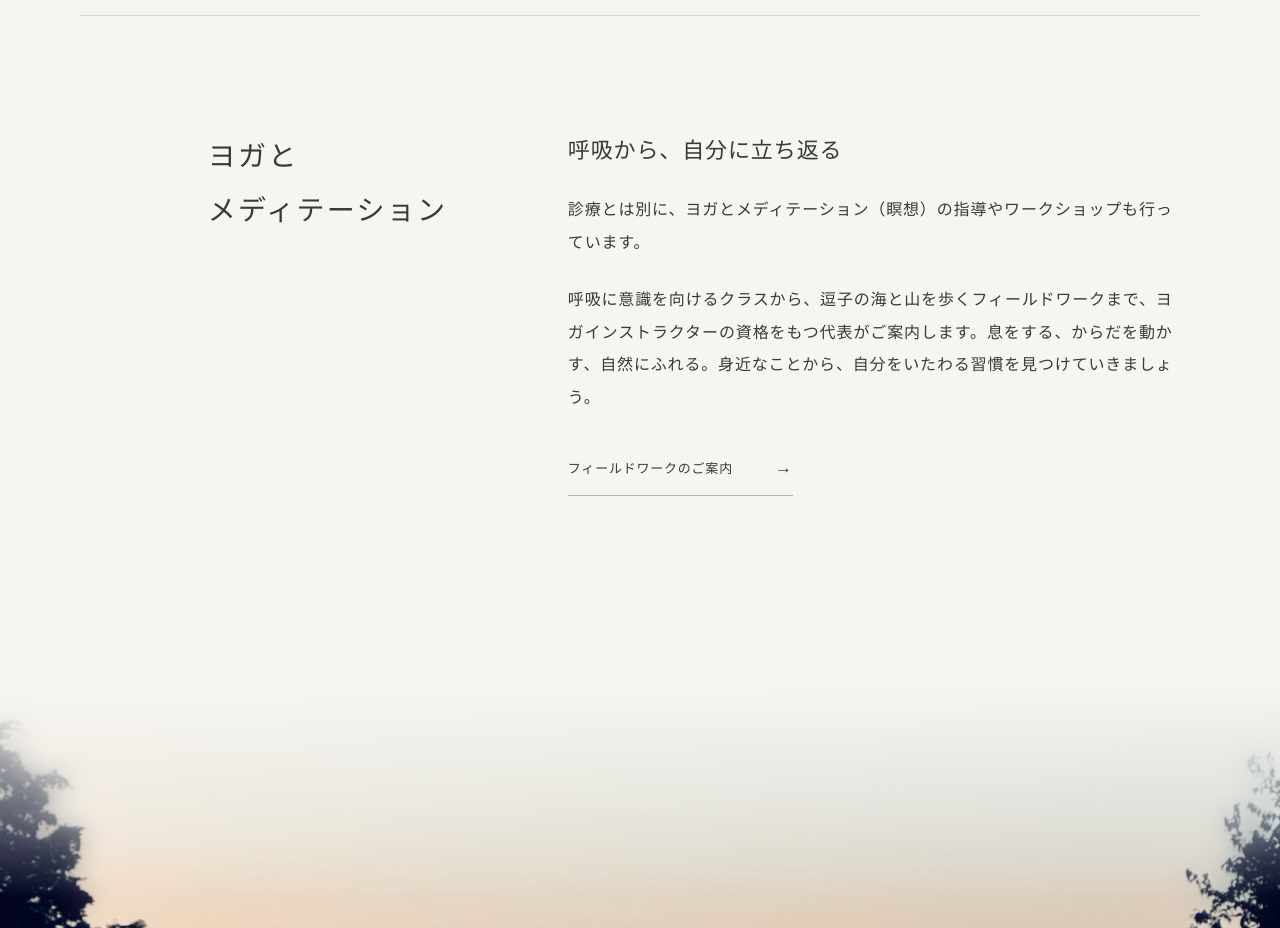
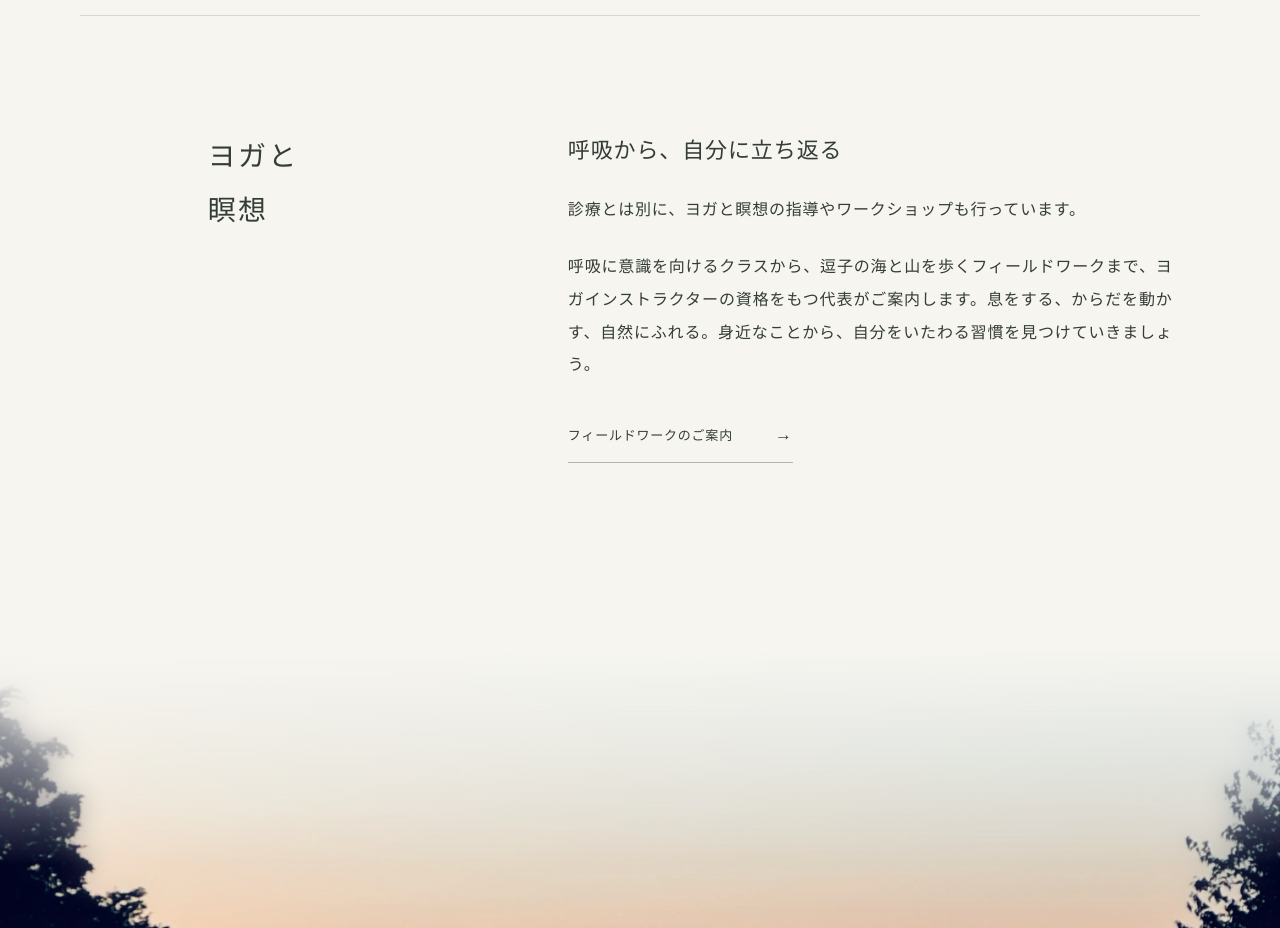
Before and after one commit to kaoruhirose/hirose-clinic-website, a Next.js app: page /about in a window 1280 px wide. Shown: the part 2500-3428 px from the top of the page. Built offline with nearby package versions, Linux system fonts and the light colour scheme.

Commit message:
メディテーションの表記を瞑想に統一

```diff
--- a/src/app/about/page.tsx
+++ b/src/app/about/page.tsx
@@ -53,10 +53,10 @@ export default function About() {
           </p>
         </EditorialSection>
 
-        <EditorialSection id="yoga" title={<>ヨガと<br />メディテーション</>}>
+        <EditorialSection id="yoga" title={<>ヨガと<br />瞑想</>}>
           <h3>呼吸から、自分に立ち返る</h3>
           <p>
-            診療とは別に、ヨガとメディテーション（瞑想）の指導やワークショップも行っています。
+            診療とは別に、ヨガと瞑想の指導やワークショップも行っています。
           </p>
           <p>
             呼吸に意識を向けるクラスから、逗子の海と山を歩くフィールドワークまで、ヨガインストラクターの資格をもつ代表がご案内します。息をする、からだを動かす、自然にふれる。身近なことから、自分をいたわる習慣を見つけていきましょう。
--- a/src/app/preview/page.tsx
+++ b/src/app/preview/page.tsx
@@ -55,7 +55,7 @@ const pillars = [
     en: "Lifestyle",
     title: "暮らしそのものを、\n処方する",
     body:
-      "海と山の恵みを、健やかさの糧に。ヨガとメディテーション、食事と睡眠の整え方まで。薬に頼りきらず、自分の力で「めぐり」を取り戻す道のりに伴走します。",
+      "海と山の恵みを、健やかさの糧に。ヨガと瞑想、食事と睡眠の整え方まで。薬に頼りきらず、自分の力で「めぐり」を取り戻す道のりに伴走します。",
     Art: ZushiSceneArt,
   },
 ];
--- a/src/app/services/page.tsx
+++ b/src/app/services/page.tsx
@@ -41,7 +41,7 @@ export default function Services() {
             薬との付き合い方を見直したい、ストレスをため込まずに過ごしたい、自然を暮らしに取り入れたい。そうしたご希望を伺いながら、毎日の習慣を一緒に見直していく相談です。
           </p>
           <p>
-            食事や睡眠を振り返り、メディテーション（瞑想）やヨガなど、ご自宅でも続けられる方法をご案内します。ご自身にも環境にもやさしい暮らし方を、ご自分のペースで探していきましょう。
+            食事や睡眠を振り返り、瞑想やヨガなど、ご自宅でも続けられる方法をご案内します。ご自身にも環境にもやさしい暮らし方を、ご自分のペースで探していきましょう。
           </p>
         </EditorialSection>
 
--- a/src/components/art.tsx
+++ b/src/components/art.tsx
@@ -88,7 +88,7 @@ export function KampoArt({ className }: { className?: string }) {
   );
 }
 
-/** 円相（えんそう）と水平線 — ヨガ・メディテーションの静けさを表す意匠 */
+/** 円相（えんそう）と水平線 — ヨガ・瞑想の静けさを表す意匠 */
 export function EnsoArt({ className }: { className?: string }) {
   return (
     <svg
```
Also changed, not shown: 1 other file (tests, documents, lock files or other folders).
